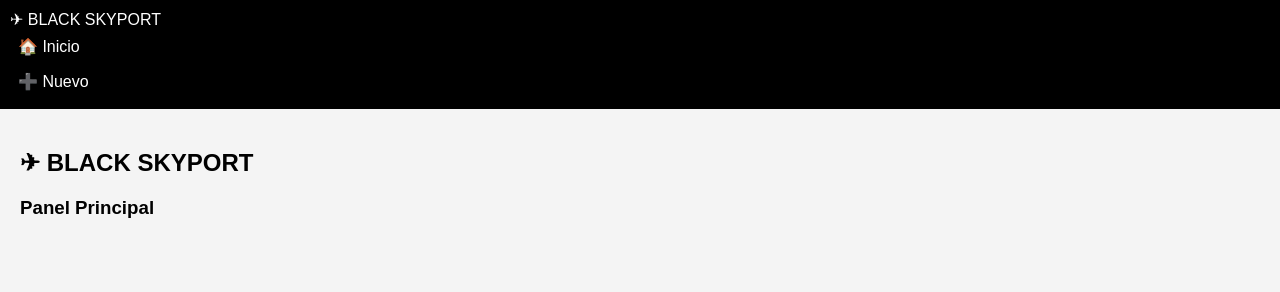
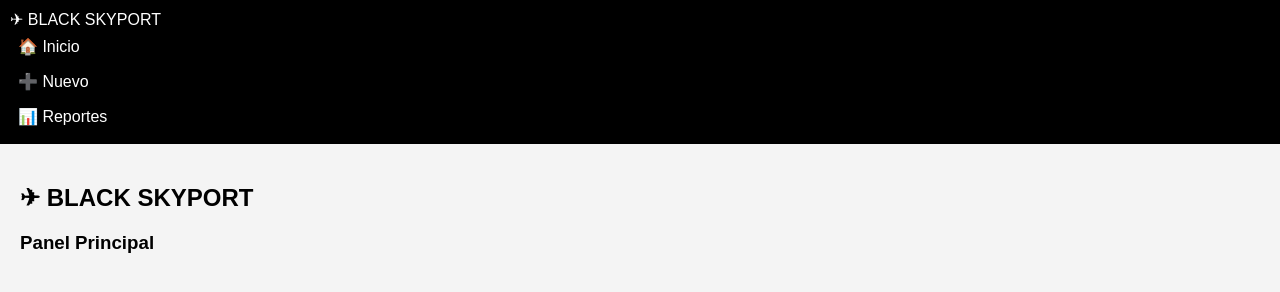
Before and after one commit to dieguitho05-cpu/blackskyport, a plain HTML site: page index.html in a window 1280 px wide. Drawn offline with nearby package versions, Linux system fonts and the light colour scheme.

Commit message:
Actualizar index.html

```diff
--- a/index.html
+++ b/index.html
@@ -7,27 +7,34 @@
 
 <link rel="stylesheet" href="styles.css">
 
+<!-- Librerías externas (se mantienen) -->
 <script src="https://cdn.jsdelivr.net/npm/chart.js"></script>
 <script src="https://cdn.jsdelivr.net/npm/xlsx-js-style"></script>
 </head>
 
 <body>
 
+<!-- MENU -->
 <div id="menu" class="menu">
   <div class="menu-title">✈ BLACK SKYPORT</div>
+
   <div class="menu-item" onclick="mostrar('home')">🏠 Inicio</div>
   <div class="menu-item" onclick="mostrar('nuevo')">➕ Nuevo</div>
+  <div class="menu-item" onclick="mostrar('reportes')">📊 Reportes</div>
 </div>
 
+<!-- CONTENIDO -->
 <div class="container">
 
 <h2>✈ BLACK SKYPORT</h2>
 
+<!-- VISTA HOME -->
 <div id="home" class="vista">
   <h3>Panel Principal</h3>
   <div id="lista"></div>
 </div>
 
+<!-- VISTA NUEVO -->
 <div id="nuevo" class="vista" style="display:none;">
   <h3>Nuevo Servicio</h3>
 
@@ -39,8 +46,15 @@
   <button onclick="guardar()">Guardar</button>
 </div>
 
+<!-- VISTA REPORTES -->
+<div id="reportes" class="vista" style="display:none;">
+  <h3>Reportes</h3>
+  <canvas id="grafico"></canvas>
 </div>
 
+</div>
+
+<!-- SCRIPT PRINCIPAL -->
 <script src="app.js"></script>
 
 </body>
```
